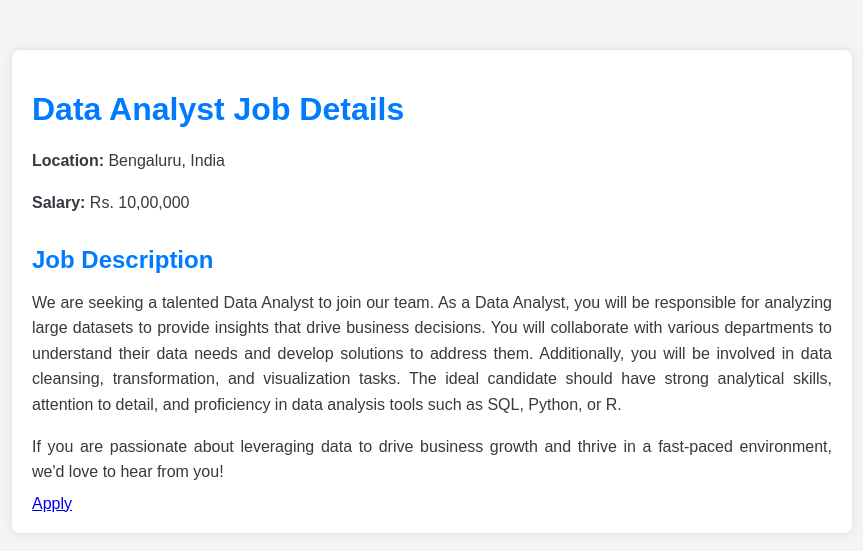
After one commit to Sanidhya572/Jovian_Careers_Website, a Flask app: page /job/1 in a window 1280 px wide. The commit adds this page. Shown: the top 551 px of the page, without its empty margins (208-1071 px from the left). Run offline with Flask 3, Linux system fonts and the light colour scheme.

Commit message:
Created seperate files for each job and applied custom css to it.

```diff
--- a/app.py
+++ b/app.py
@@ -2,53 +2,51 @@ from flask import Flask, render_template, jsonify
 
 app = Flask(__name__)
 
-
 JOBS = [
     {
-        'id':1,
+        'id': 1,
         'title': "Data Analyst",
         'Location': "Bengaluru, India",
         'Salary': 'Rs. 10,00,000'
     },
 
-        {
-        'id':2,
+    {
+        'id': 2,
         'title': "Data Scientist ",
         'Location': "Pune, India",
         'Salary': 'Rs. 12,00,000'
     },
 
-        {
-        'id':3,
+    {
+        'id': 3,
         'title': "Power BI Analyst",
         'Location': "Indore, India",
         'Salary': 'Rs. 5,00,000'
     },
 
-        {
-        'id':4,
+    {
+        'id': 4,
         'title': "Front End Developer",
         'Location': "Mumbai, India",
         'Salary': 'Rs. 11,00,000'
     },
 
-        {
-        'id':5,
+    {
+        'id': 5,
         'title': "Backend Developer",
         'Location': "Bengaluru, India",
         'Salary': 'Rs. 13,00,000'
     },
 
     {
-        'id':6,
+        'id': 6,
         'title': "UI/UX Designer",
         'Location': "Remote",
         'Salary': 'Rs. 7,00,000'
     },
 
-
-     {
-        'id':7,
+    {
+        'id': 7,
         'title': "Enterprise Architect",
         'Location': "Bengaluru, India",
         'Salary': 'Rs. 25,00,000'
@@ -63,7 +61,16 @@ def index():
 def list_jobs():
     return jsonify(JOBS)
 
-
+@app.route('/job/<int:job_id>')
+def job_details(job_id):
+    # Fetch job details based on job_id
+    # Example code to fetch job details from JOBS list:
+    job = next((job for job in JOBS if job['id'] == job_id), None)
+    if job:
+        return render_template(f'job_details_{job_id}.html', job=job)
+    else:
+        # Handle case where job is not found
+        return "Job not found", 404
 
 if __name__ == '__main__':
     app.run(debug=True, host='0.0.0.0')
--- /dev/null
+++ b/static/styles.css
@@ -0,0 +1,57 @@
+body {
+    font-family: Arial, sans-serif;
+    background-color: #f4f4f4; /* Light gray background */
+    color: #343a40;
+    margin: 0;
+    padding: 0;
+}
+
+.container {
+    max-width: 800px;
+    margin: 50px auto;
+    padding: 20px;
+    background-color: #ffffff; /* White container background */
+    border-radius: 8px;
+    box-shadow: 0 0 10px rgba(0, 0, 0, 0.1);
+}
+
+h1 {
+    color: #007bff; /* Blue heading */
+    margin-bottom: 20px;
+    font-size: 32px;
+}
+
+p {
+    margin-bottom: 10px;
+    font-size: 16px;
+    line-height: 1.6;
+}
+
+.description {
+    margin-top: 30px;
+}
+
+.description h2 {
+    color: #007bff; /* Blue subheading */
+    margin-bottom: 10px;
+    font-size: 24px;
+}
+
+.description p {
+    text-align: justify;
+    font-size: 16px;
+    line-height: 1.6;
+}
+
+.apply-button {
+    background-color: #ffcc00; /* Yellow background */
+    color: #1f2937; /* Dark blue text color */
+    padding: 10px 20px;
+    border-radius: 5px;
+    text-decoration: none;
+    display: inline-block; /* Ensure button displays inline */
+}
+
+.apply-button:hover {
+    background-color: #ffdb4d; /* Lighter yellow on hover */
+}
--- /dev/null
+++ b/templates/job_details_1.html
@@ -0,0 +1,25 @@
+<!DOCTYPE html>
+<html lang="en">
+<head>
+    <meta charset="UTF-8">
+    <meta name="viewport" content="width=device-width, initial-scale=1.0">
+    <title>Data Analyst Job Details</title>
+    <link rel="stylesheet" href="{{ url_for('static', filename='styles.css') }}">
+</head>
+<body>
+    <div class="container">
+        <h1>Data Analyst Job Details</h1>
+        <p><strong>Location:</strong> Bengaluru, India</p>
+        <p><strong>Salary:</strong> Rs. 10,00,000</p>
+        <div class="description">
+            <h2>Job Description</h2>
+            <p>We are seeking a talented Data Analyst to join our team. As a Data Analyst, you will be responsible for analyzing large datasets to provide insights that drive business decisions. You will collaborate with various departments to understand their data needs and develop solutions to address them. Additionally, you will be involved in data cleansing, transformation, and visualization tasks. The ideal candidate should have strong analytical skills, attention to detail, and proficiency in data analysis tools such as SQL, Python, or R.</p>
+            <p>If you are passionate about leveraging data to drive business growth and thrive in a fast-paced environment, we'd love to hear from you!</p>
+            <div class="col-2 padding-right:16px">
+                <a href=" mailto:hello@jovian.ai?subject=Application%20for%20{{job['title']}}&body=My%20name%3A%20%3Cyour%20name%20here%3E%0D%0AMy%20Resume%20Link%3A%20%3Cresume%20link%3E%0D%0AMy%20LinkedIn%20link%3A%20%3Clinkedin%20in%3E%0D%0A "
+                    type="button" class="btn btn-outline-primary float-right align-middle">Apply</a>
+            </div>
+        </div>
+    </div>
+</body>
+</html>
--- a/templates/jobitem.html
+++ b/templates/jobitem.html
@@ -1,6 +1,7 @@
 <div class="border-bottom row" style="margin-bottom: 16px; padding-bottom: 8px;">
     <div class="col-9">
-        <h4 style="color: rgb(120, 120,120); margin-bottom: 4px;"> {{job['title']}}</h4>
+        <!-- <h4 style="color: rgb(120, 120,120); margin-bottom: 4px;"> {{job['title']}}</h4> -->
+        <a href="{{ url_for('job_details', job_id=job['id']) }}", target="_blank" style="text-decoration: none;"><h4 style="color: rgb(120, 120,120); margin-bottom: 4px;"> {{job['title']}}</h4></a>
         <div><b>Location:</b> {{job['Location']}}</div>
         <div><b>Salary:</b> {{job['Salary']}}</div>
     </div>
```
Also changed, not shown: templates/job_details_2.html (added, +25 -0 lines), templates/job_details_3.html (added, +25 -0 lines), templates/job_details_4.html (added, +25 -0 lines), templates/job_details_5.html (added, +25 -0 lines), templates/job_details_6.html (added, +25 -0 lines), templates/job_details_7.html (added, +25 -0 lines), 1 other file.
